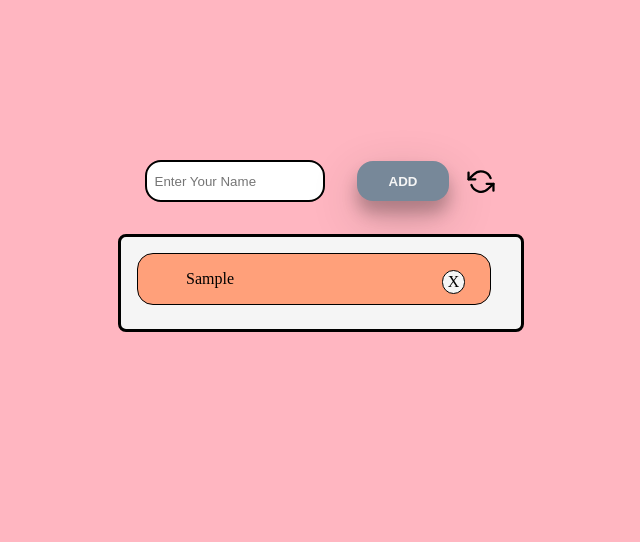
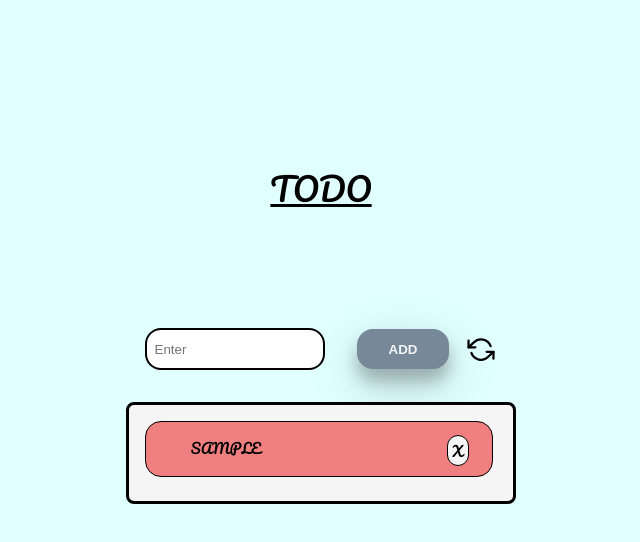
Before and after one commit to gamitej/React, a React (Create React App) app in the folder todo/: page / in a window 1280 px wide. Both pictures are taken after typing "Sample" into the empty fields and a click on the button "ADD". Shown: the top 542 px of the page, without its empty margins (319-959 px from the left). Built offline with nearby package versions, Linux system fonts and the light colour scheme.

Commit message:
todo ui change

```diff
--- a/todo/public/index.html
+++ b/todo/public/index.html
@@ -10,6 +10,10 @@
       content="Web site created using create-react-app"
     />
     <link rel="apple-touch-icon" href="%PUBLIC_URL%/logo192.png" />
+    <link rel="preconnect" href="https://fonts.gstatic.com">
+    <link href="https://fonts.googleapis.com/css2?family=Roboto&display=swap" rel="stylesheet">
+    <link rel="preconnect" href="https://fonts.gstatic.com">
+    <link href="https://fonts.googleapis.com/css2?family=Pacifico&family=Roboto&display=swap" rel="stylesheet">
     <!--
       manifest.json provides metadata used when your web app is installed on a
       user's mobile device or desktop. See https://developers.google.com/web/fundamentals/web-app-manifest/
--- a/todo/src/App.css
+++ b/todo/src/App.css
@@ -8,7 +8,7 @@ html{
 }
 
 body {
-  background-color: lightpink;
+  background-color: lightcyan;
 }
 
 .flex {
@@ -18,6 +18,12 @@ body {
   margin: auto;
   margin-top: 10rem;
   margin-bottom: 8%;
+}
+
+.heading {
+  font-size:2rem;
+  margin-bottom: 7rem;
+  font-family: 'Pacifico', cursive;
 }
 
 .input-btn{
@@ -43,30 +49,32 @@ body {
 }
 
 .refresh:hover{
-  color:red;
+  color:lightgray;
 }
 .main {
   border: 0.2rem solid black;
   padding: 1rem;
-  width: 23rem;
+  width: 22rem;
   background-color: whitesmoke;
   margin-top: 2rem;
   border-radius: .5rem;
+  font-family: 'Pacifico', cursive;
 }
 
 .box {
   display: flex;
   border: 0.1rem solid black;
   width: 20rem;
-  padding: 1rem;
+  padding: .8rem;
   margin-bottom: 0.5rem;
-  background-color: lightsalmon;
+  background-color: lightcoral;
   border-radius: 1rem;
+  font-family: 'Pacifico', cursive;
 }
 
 .box p {
   margin-left: 2rem;
-  font-size: 1rem;
+  font-size: .9rem;
 }
 
 .btn button {
@@ -83,16 +91,10 @@ body {
 }
 
 .btn button:hover{
-  background-color: lightblue;
+  background-color: lightpink;
+
 }
 
-/* .btn button:not(:focus):hover {
-  background-color: lightskyblue;
-  border-radius: 1rem;
-}
-.btn button:focus{
-  outline: none;
-} */
 .alert {
   text-transform: uppercase;
   text-align: center;
@@ -109,7 +111,7 @@ body {
   position: fixed;
 }
 .remove:hover {
-  background-color: red;
+  background-color: lightseagreen;
 }
 
 .remove p {
--- a/todo/src/App.js
+++ b/todo/src/App.js
@@ -1,16 +1,16 @@
 import "./App.css";
 import React, { useState } from "react";
-import { FiRefreshCcw } from 'react-icons/fi';
+import { FiRefreshCcw } from "react-icons/fi";
 
 export default function App() {
   const [val, setVal] = useState([]);
   const [i, setI] = useState(1);
-  const [sub, setSub] = useState('');
+  const [sub, setSub] = useState("");
 
   const Add = () => {
     setI(i + 1);
-    setVal([...val, { id: i, f: sub}]);
-    setSub('')
+    setVal([...val, { id: i, f: sub }]);
+    setSub("");
   };
 
   const Remove = (index) => {
@@ -18,45 +18,46 @@ export default function App() {
     setVal(b);
   };
 
-  const Upload=(e)=>{
+  const Upload = (e) => {
     e.preventDefault();
-    setSub(e.target.value)
-  }
+    setSub(e.target.value);
+  };
 
-  const Refresh=()=>{
-    setVal([])
-  }
+  const Refresh = () => {
+    setVal([]);
+  };
 
   return (
     <div className="flex">
-         <div className='input-btn'>
+      <div className="heading">
+        <ins> TODO </ins>
+      </div>
+      <div className="input-btn">
         <div className="input">
-          <input
-          value={sub}
-          placeholder="Enter Your Name"
-          onChange={Upload}
-          />
+          <input value={sub} placeholder="Enter " onChange={Upload} />
         </div>
         <div className="btn">
           <button onClick={Add}>ADD</button>
         </div>
-        <FiRefreshCcw className='refresh'
-        onClick={Refresh}
-        style={{
-          width:'2rem',
-          height:'1.7rem',
-          }}/>
+        <FiRefreshCcw
+          className="refresh"
+          onClick={Refresh}
+          style={{
+            width: "2rem",
+            height: "1.7rem",
+          }}
+        />
       </div>
       <div className="main">
         {val.length !== 0 ? (
           val.map((p) => (
             <div className="box" key={p.id}>
-              <p> {p.f}</p>
-              {/* <p>Last Name : {p.l}</p> */}
+              <p style={{
+                textTransform:'uppercase'
+              }}> {p.f}</p>
               <div className="remove">
                 <p onClick={() => Remove(p.id)}> X </p>
               </div>
-
               <br />
             </div>
           ))
```
